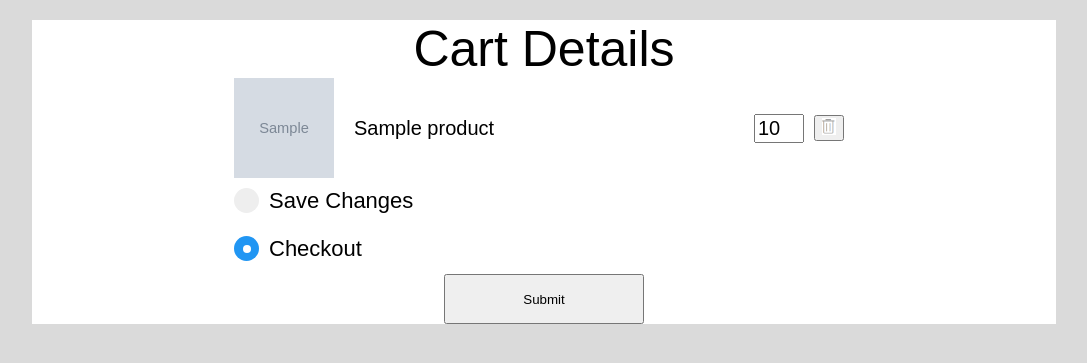
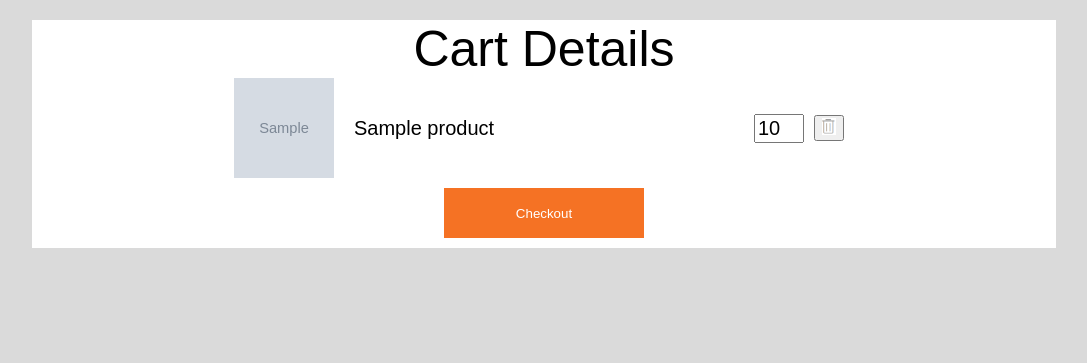
Before and after one commit to abdul-moize/django_ecommerce, a Django app: template carts/templates/cart_detail.html in a window 1280 px wide. Shown: the part 59-422 px from the top of the page, without its empty margins (96-1183 px from the left). Run offline with Django 3.2, Linux system fonts and the light colour scheme; the template is opened without the code that fills it: most values are stand-ins (such as "Sample title", 1, 10 or a date in 2020); grey boxes marked "Sample" are stand-in pictures.

Commit message:
refactor: made cart totally dynamic

```diff
--- a/carts/static/css/cart_detail.css
+++ b/carts/static/css/cart_detail.css
@@ -108,6 +108,14 @@
 .submit-btn{
     width: 200px;
     height: 50px;
+    background: #f57224;
+    color: white;
+    border: 0;
+    cursor: pointer;
+    margin: 10px;
+}
+button {
+    cursor: pointer;
 }
 .remove-button{
     width: 30px;
--- a/carts/static/js/cart_detail.js
+++ b/carts/static/js/cart_detail.js
@@ -1,3 +1,15 @@
+function my_checkout(a=1){
+    document.getElementById("checkout").value = "True";
+    document.getElementById("form").submit();
+}
+function update_cart(max_quantity){
+    if (document.getElementsByClassName("quantity-field")[0].value < max_quantity)
+    {
+        document.getElementById("checkout").value = "False";
+        document.getElementById("form").submit();
+    }
+
+}
 function remove_div(id){
     var elements = document.getElementsByClassName("cart-item-box");
     for(let element of elements){
@@ -6,4 +18,6 @@ function remove_div(id){
             element.remove();
         }
     }
+    document.getElementById("checkout").value = "False";
+    document.getElementById("form").submit();
 }
--- a/carts/templates/cart_detail.html
+++ b/carts/templates/cart_detail.html
@@ -12,7 +12,7 @@
                 {{ error_message }}
             {% else %}
             <div class="main-message">Cart Details</div>
-            <form class="form-box" method="post" action="">
+            <form class="form-box" id="form" method="post" action="">
                 {% csrf_token %}
                 {% for cart_item  in cart_items %}
                     <div class="cart-item-box">
@@ -27,22 +27,14 @@
                         <input class="quantity-field" type="number" step="1" name="quantity"
                                min="1"
                                max="{{cart_item.product.stock_quantity|add:cart_item.quantity}}"
-                               value="{{cart_item.quantity}}">
-                        <button class="remove-button" type="button" onclick="remove_div({{ cart_item.product.id }})" >
+                               value="{{cart_item.quantity}}" onchange="update_cart({{cart_item.product.stock_quantity|add:cart_item.quantity}})">
+                        <button class="remove-button" type="submit" onclick="remove_div({{ cart_item.product.id }})" >
                             <img class="remove-image" src="/media/trash.png">
                         </button>
                     </div>
                 {% endfor %}
-                    <label class="container">
-                        Save Changes
-                        <input type="radio" name="is_checkout" value="false">
-                        <span class="checkmark"></span>
-                    </label>
-                    <label class="container">Checkout
-                        <input type="radio" name="is_checkout" value="true" checked>
-                        <span class="checkmark"></span>
-                    </label>
-                <button class="submit-btn" type="submit" >Submit</button>
+                <input id="checkout" hidden name="is_checkout" value="False">
+                <button class="submit-btn" type="submit" onclick="my_checkout()" >Checkout</button>
             </form>
             {% endif %}
         </div>
--- a/carts/views.py
+++ b/carts/views.py
@@ -283,7 +283,7 @@ class TemplateCartsAPIView(APIView):
                     item.save()
                 else:
                     item.delete()
-            if request.POST["is_checkout"] == "true" and len(product_ids) > 0:
+            if request.POST["is_checkout"] == "True" and len(product_ids) > 0:
                 cart.status = SUBMITTED
                 cart.save()
                 return redirect(HOME_PAGE_URL)
```
